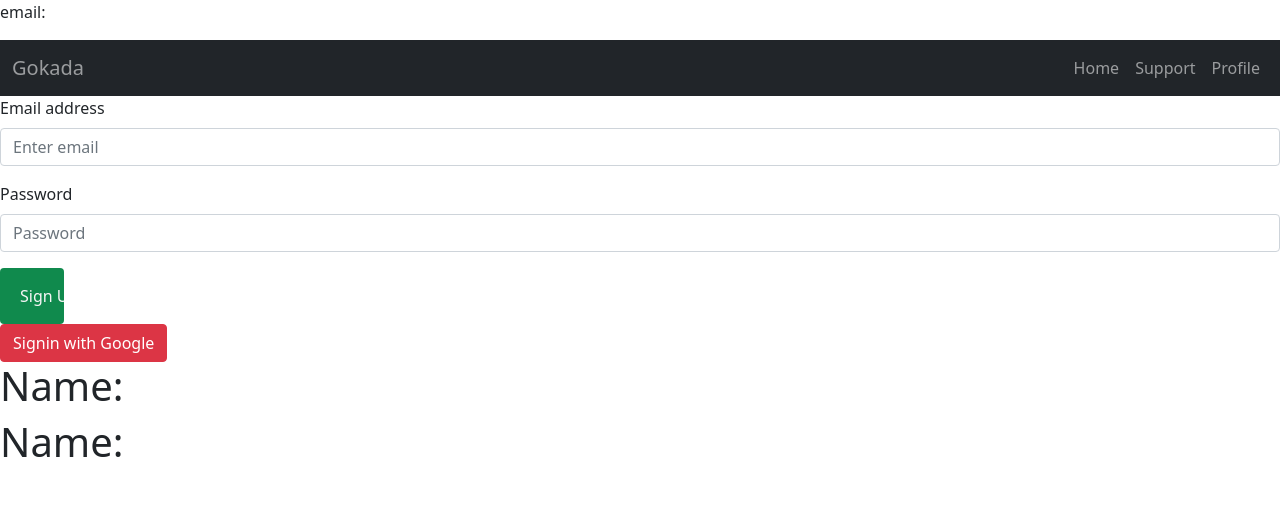
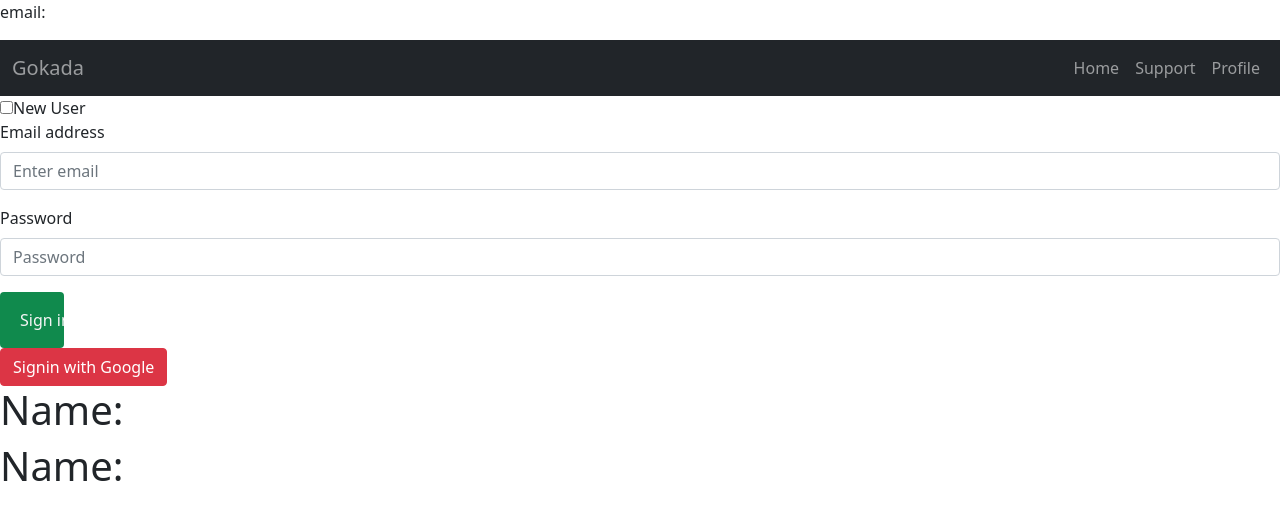
Before and after one commit to shamolmojumder/react-gokada, a React (Create React App) app: page /login in a window 1280 px wide. Shown: the top 520 px of the page. Built offline with nearby package versions, Linux system fonts and the light colour scheme.

Commit message:
file done

```diff
--- a/src/components/Login/Login.js
+++ b/src/components/Login/Login.js
@@ -19,7 +19,8 @@ const Login = () => {
     email:'',
     password:'',
     success:false
-  })
+  });
+  const [newUser,setNewUser]=useState(false)
   let history = useHistory();
   let location = useLocation();
 
@@ -77,6 +78,7 @@ const Login = () => {
 
     }
     const handleSubmit =(e)=>{
+      if (newUser && avatar.email && avatar.password) {
         firebase.auth().createUserWithEmailAndPassword(avatar.email, avatar.password)
         .then((userCredential) => {
           // Signed in
@@ -94,23 +96,44 @@ const Login = () => {
           });
         console.log("handlesubmited");
         console.log(loggedInUser);
+      }
+      if (!newUser && avatar.email && avatar.password) {
+        firebase.auth().signInWithEmailAndPassword(avatar.email, avatar.password)
+        .then((userCredential) => {
+          // Signed in
+          var user = userCredential.user;
+          // ...
+          setSignInUser(user)
+          setLoggedInUser(user)
+        })
+        .catch((error) => {
+          var errorCode = error.code;
+          var errorMessage = error.message;
+        });
+      }
       e.preventDefault()
     }
     return (
         <div>
-
+         <input onClick={()=>setNewUser(!newUser)} type="checkbox" name="newUser" id="" />
+            <label htmlFor="newUser">New User</label>
+            <br />
            <Form onSubmit={handleSubmit}>
                 <Form.Group className="mb-3" controlId="formGroupEmail">
                     <Form.Label>Email address</Form.Label>
-                    <Form.Control onBlur={handleBlur} name="email" type="email" placeholder="Enter email" />
+                    <Form.Control onBlur={handleBlur} name="email" type="email" placeholder="Enter email" required />
                 </Form.Group>
                 <Form.Group className="mb-3" controlId="formGroupPassword">
                     <Form.Label>Password</Form.Label>
-                    <Form.Control onBlur={handleBlur} name="password" type="password" placeholder="Password" />
+                    <Form.Control onBlur={handleBlur} name="password" type="password" placeholder="Password" required/>
                 </Form.Group>
-                <input className={style.submitInput} type="submit" value="Sign Up" />
+               {
+                 newUser ? <input className={style.submitInput} type="submit" value="Sign Up" />:<input className={style.submitInput} type="submit" value="Sign in" />
+               }
                 <br />
             </Form>
+
+
             <Button data-aos="fade-left" onClick={googleSignInBtn} variant="danger">Signin with Google</Button>
 
             <h1>Name:{signInuUser.displayName} </h1>
@@ -126,8 +149,6 @@ const Login = () => {
               </Alert>
             }
 
-
-
         </div>
     );
 };
```
Lines whose indentation alone changed are shown as unchanged.
